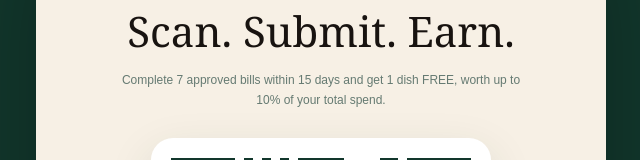
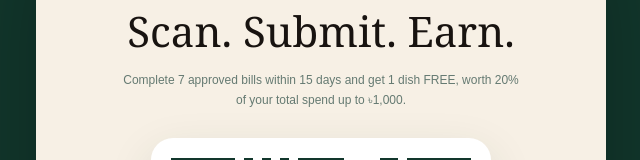
Before and after one commit to Emranrx02/Dhakaiya-Bites-website, a Next.js app: page /rewards/qr in a window 1280 px wide. Shown: the part 147-307 px from the top of the page, without its empty margins (319-959 px from the left). Built offline with nearby package versions, Linux system fonts and the light colour scheme; no server answers.

Commit message:
Update app/rewards/qr/RewardsQr.tsx for 20 percent reward

```diff
--- a/app/rewards/qr/RewardsQr.tsx
+++ b/app/rewards/qr/RewardsQr.tsx
@@ -19,7 +19,7 @@ export default function RewardsQr({ siteUrl }: { siteUrl: string }) {
       <section className={styles.qrCard}>
         <div className={styles.qrActions}><Link href="/cashier">← Cashier portal</Link><button onClick={() => window.print()}>Print QR</button></div>
         <h1>Scan. Submit. Earn.</h1>
-        <p>Complete 7 approved bills within 15 days and get 1 dish FREE, worth up to 10% of your total spend.</p>
+        <p>Complete 7 approved bills within 15 days and get 1 dish FREE, worth 20% of your total spend up to ৳1,000.</p>
         <div className={styles.qrCode}>
           {rewardUrl ? <QRCodeSVG value={rewardUrl} size={300} level="H" bgColor="#ffffff" fgColor="#12372c" title="Dhakaiya Rewards QR code" /> : <div style={{ width: 300, height: 300 }} />}
         </div>
```
